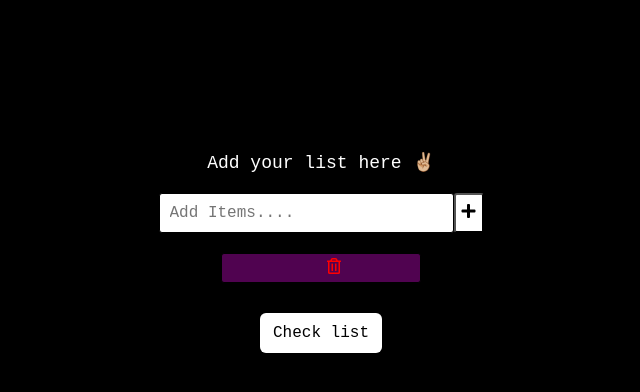
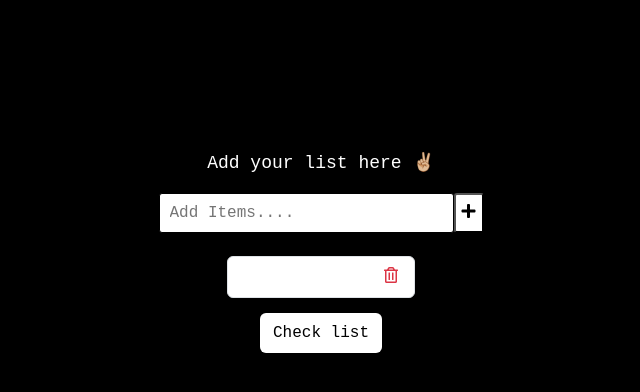
Before and after one commit to Simrangami05/Todo-App-reactJs, a React (Create React App) app: page / in a window 1280 px wide. Both pictures are taken after a click on the button 787 px from the left and 213 px from the top of the page. Shown: the top 392 px of the page, without its empty margins (319-959 px from the left). Built offline with nearby package versions, Linux system fonts and the light colour scheme; the HTML template or start-up script is replaced by a standard one.

Commit message:
open files

```diff
--- a/src/Components/Todo.js
+++ b/src/Components/Todo.js
@@ -35,13 +35,21 @@
               return (
                 <div className="eachItem" key={elem.id}>
                   <div className="listStore">
-                    <h6 className="list">{elem.data}</h6>
+                    <div class="list-group list-group">
+                      <li class="list-group-item d-flex justify-content-between align-items-start">
+                        <div class="ms-2 me-auto">
+                          <div class="fw-bold">{elem.data}</div>
+                        </div>
+                        <span class="text-danger">
                           <div className="todo-btn">
                             <i
                               className="far fa-trash-alt add-btn"
                               title="Delete Item"
                               onClick={() => dispatch(deleteTodo(elem.id))}
                             ></i>
+                          </div>
+                        </span>
+                      </li>
                     </div>
                   </div>
                 </div>
--- a/src/Components/todo.css
+++ b/src/Components/todo.css
@@ -28,28 +28,12 @@
   background-color: gray;
 }
 .eachItem {
-  background-color: rgb(80, 3, 80);
-  color: rgb(134, 235, 116);
   width: 200px;
   height: 30px;
   border: 1px solid black;
   border-radius: 3px;
   padding: 2px 5px;
-  justify-content: center;
-  align-items: center;
   margin: 20px auto;
-}
-.listStore {
-  display: flex;
-  text-align: center;
-}
-.listStore i {
-  height: 30px;
-  padding: 0px 100px;
-  color: red;
-}
-.listStore i:hover {
-  color: pink;
 }
 .effect04 {
   color: black;
```
Lines whose indentation alone changed are shown as unchanged.
